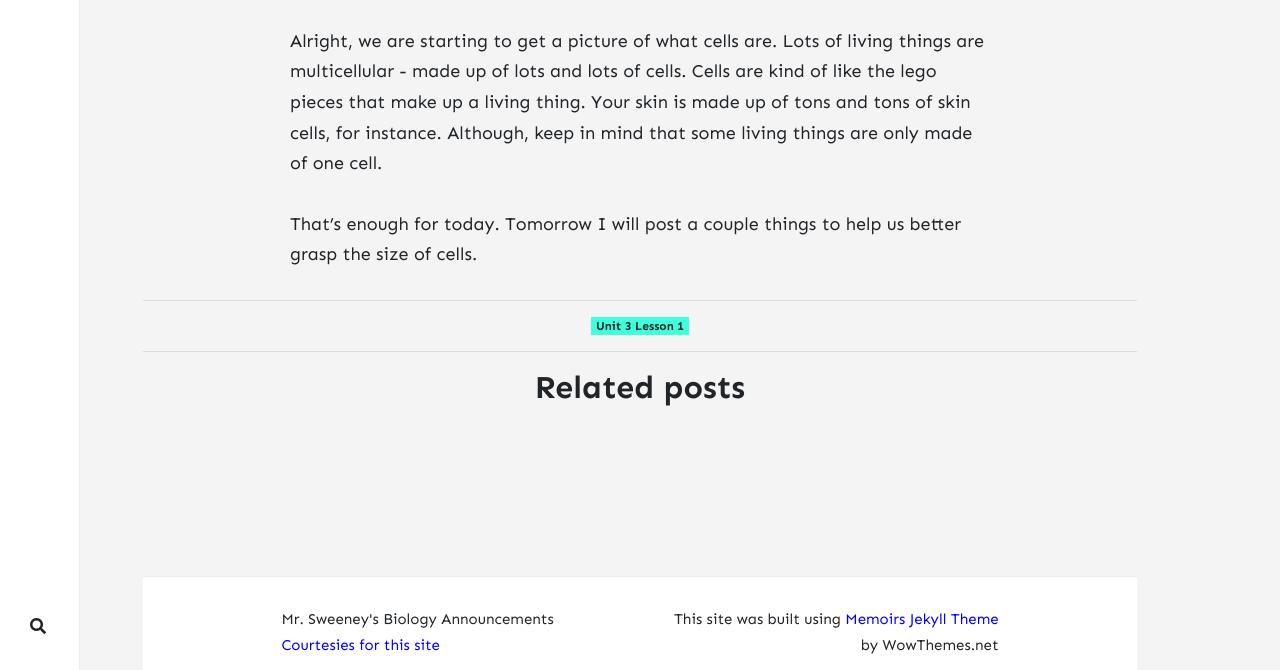
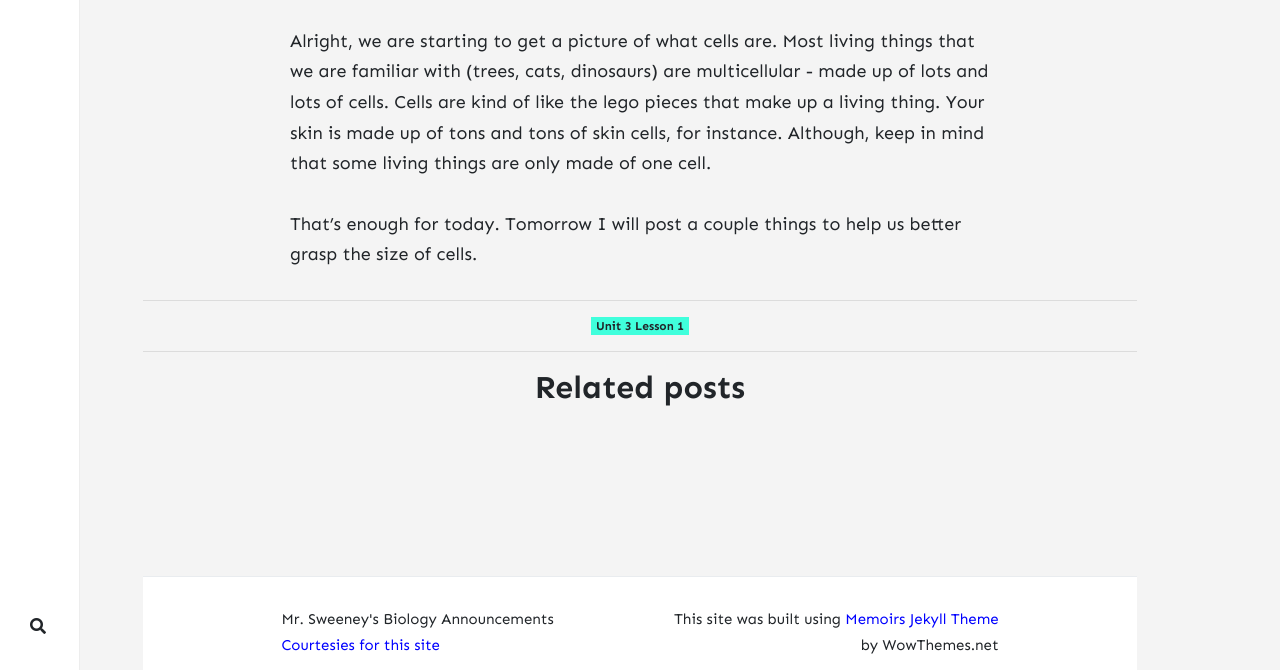
Before and after one commit to minnesota-connections-academy/biology-announcements, a Jekyll site: the page built from _posts/2020-11-11-introduction-to-cells-1.md, in a window 1280 px wide and 900 px high, scrolled down 2182 px, cut to the strip 230-900 px from the top of the window. Built offline with Jekyll 4.4.1, drawn with Linux system fonts in a browser that asks for light colours; nearby versions of some CDN libraries; comment, search, counter and statistics services are not loaded.

Commit message:
11/10/20

```diff
--- a/_posts/2020-11-11-introduction-to-cells-1.md
+++ b/_posts/2020-11-11-introduction-to-cells-1.md
@@ -26,6 +26,6 @@ As you watch, note the differences between prokaryotes and eukaryotes (there is
 
 {% include youtube.html id="Pxujitlv8wc" %}
 
-Alright, we are starting to get a picture of what cells are. Lots of living things are multicellular - made up of lots and lots of cells. Cells are kind of like the lego pieces that make up a living thing. Your skin is made up of tons and tons of skin cells, for instance. Although, keep in mind that some living things are only made of one cell.
+Alright, we are starting to get a picture of what cells are. Most living things that we are familiar with (trees, cats, dinosaurs) are multicellular - made up of lots and lots of cells. Cells are kind of like the lego pieces that make up a living thing. Your skin is made up of tons and tons of skin cells, for instance. Although, keep in mind that some living things are only made of one cell.
 
 That's enough for today. Tomorrow I will post a couple things to help us better grasp the size of cells.
```
